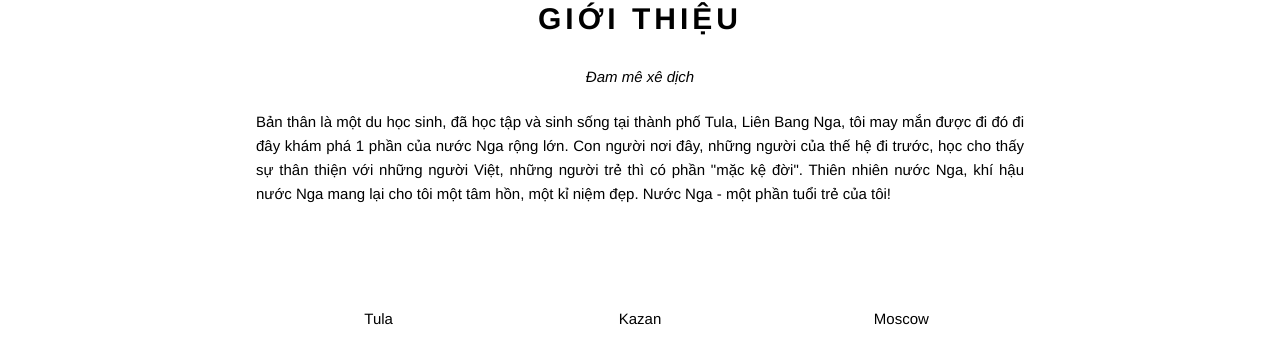
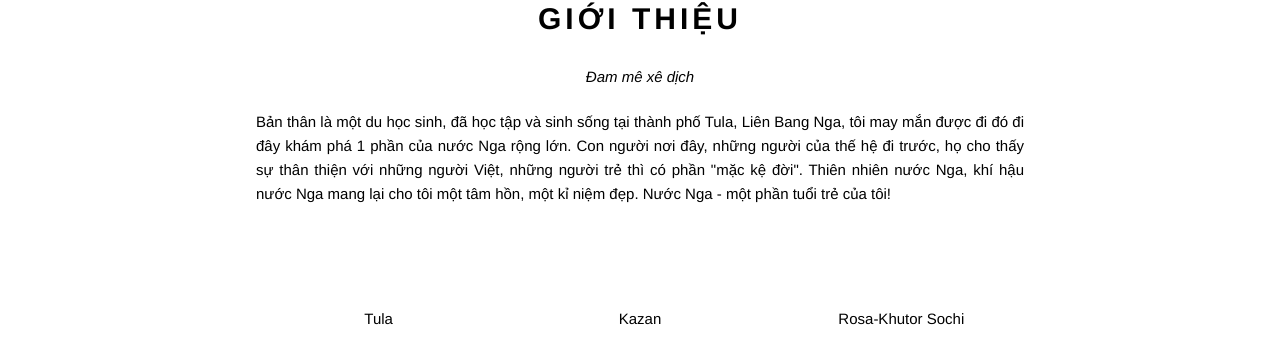
Before and after one commit to DangHuy9x/Dang-Van-Huy, a plain HTML site: page index.html in a window 1280 px wide. Shown: the part 755-1097 px from the top of the page. Drawn offline with Linux system fonts and the light colour scheme.

Commit message:
Update index.html

```diff
--- a/index.html
+++ b/index.html
@@ -60,7 +60,7 @@
                 <p class="about-text">
                     Bản thân là một du học sinh, đã học tập và sinh sống tại thành phố Tula, Liên Bang Nga, tôi may mắn được
                     đi đó đi đây khám phá 1 phần của nước Nga rộng lớn. Con người nơi đây, những người của thế hệ đi trước,
-                    học cho thấy sự thân thiện với những người Việt, những người trẻ thì có phần "mặc kệ đời". Thiên nhiên
+                    họ cho thấy sự thân thiện với những người Việt, những người trẻ thì có phần "mặc kệ đời". Thiên nhiên
                     nước Nga, khí hậu nước Nga mang lại cho tôi một tâm hồn, một kỉ niệm đẹp. Nước Nga - một phần tuổi trẻ của tôi!
                 </p>
                 <div class="row pictures-list">
@@ -73,7 +73,7 @@
                         <img class="" src="./assets/img/pictures/picture2.jpg" alt="">
                     </div>
                     <div class="col col-third s-col-full mt-32 text-center">
-                        <p class="picture-name">Moscow</p><br>
+                        <p class="picture-name">Rosa-Khutor Sochi</p><br>
                         <img src="./assets/img/pictures/picture3.jpg" alt="">
                     </div>
                 </div>
```
